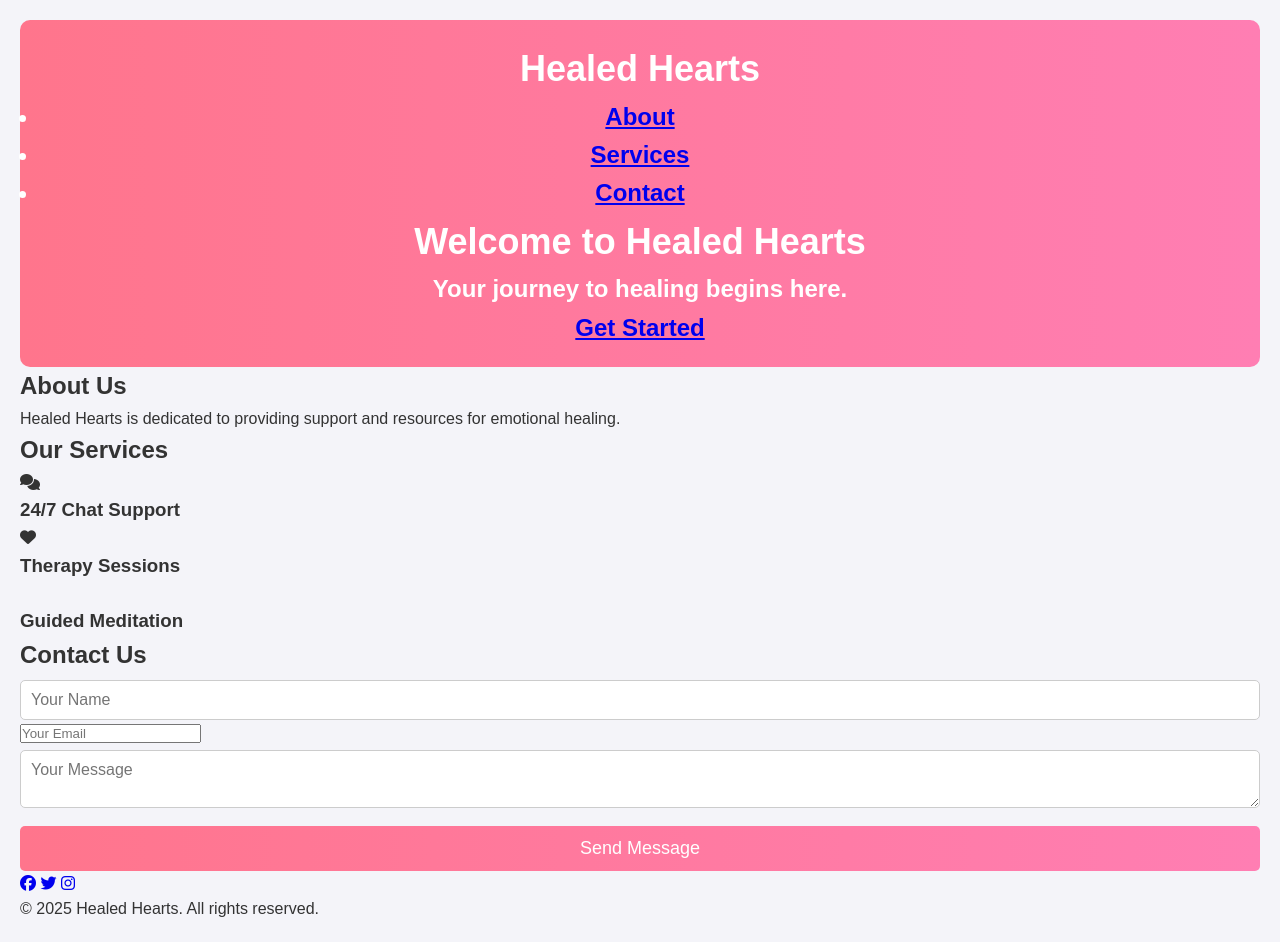
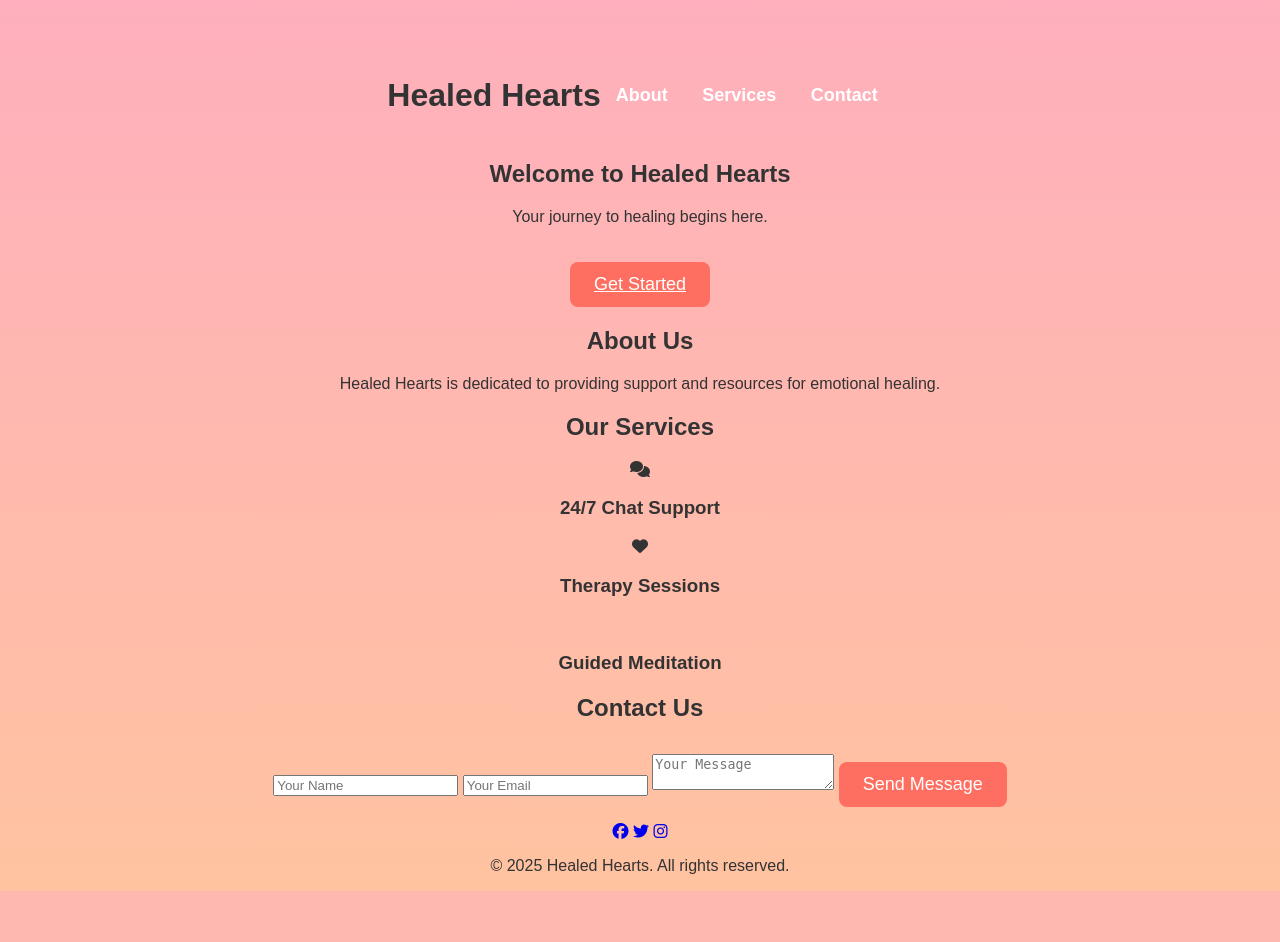
Before and after one commit to karthikeya25/healedhearts, a Flask app: page / in a window 1280 px wide. After the commit the page ends 891 px from the top, so only its background shows below. Run offline with Flask 3, Linux system fonts and the light colour scheme; data that the repository does not hold is empty; some libraries are stand-ins or nearby versions.

Commit message:
Update styles.css

```diff
--- a/healed_hearts/static/styles.css
+++ b/healed_hearts/static/styles.css
@@ -1,124 +1,72 @@
-/* General Styles */
-* {
+/* 🔹 General Page Styling */
+body {
+    font-family: 'Arial', sans-serif;
+    background: linear-gradient(to bottom, #ffafbd, #ffc3a0);
+    color: #333;
     margin: 0;
     padding: 0;
-    box-sizing: border-box;
-    font-family: 'Poppins', sans-serif;
+    text-align: center;
 }
 
-body {
-    background-color: #f4f4f9;
-    color: #333;
-    line-height: 1.6;
+/* 🔹 Header & Navigation Bar */
+.header {
+    background: #ff6f61;
     padding: 20px;
-}
-
-/* Header Styles */
-header {
-    text-align: center;
-    padding: 20px;
-    background: linear-gradient(to right, #ff758c, #ff7eb3);
     color: white;
     font-size: 24px;
     font-weight: bold;
-    border-radius: 10px;
+    position: fixed;
+    width: 100%;
+    top: 0;
+    left: 0;
+    z-index: 1000;
+    box-shadow: 0 2px 10px rgba(0, 0, 0, 0.1);
 }
 
-/* Form Styles */
-.post-story-container {
-    max-width: 600px;
-    margin: 30px auto;
-    background: white;
-    padding: 20px;
-    border-radius: 10px;
-    box-shadow: 0px 4px 10px rgba(0, 0, 0, 0.1);
-    animation: fadeIn 0.8s ease-in-out;
+/* Navbar */
+.navbar {
+    display: flex;
+    justify-content: center;
+    align-items: center;
+    margin-top: 50px;
 }
 
-.post-story-header {
-    text-align: center;
-    margin-bottom: 15px;
+.nav-links {
+    list-style: none;
+    padding: 0;
 }
 
-.post-story-header h2 {
-    color: #ff758c;
-    font-size: 26px;
-    margin-bottom: 5px;
+.nav-links li {
+    display: inline-block;
+    margin: 0 15px;
 }
 
-.post-story-header p {
-    color: #666;
-    font-size: 14px;
+.nav-links a {
+    text-decoration: none;
+    color: white;
+    font-size: 18px;
+    font-weight: bold;
+    transition: color 0.3s ease;
 }
 
-/* Input Fields */
-input[type="text"],
-textarea {
-    width: 100%;
-    padding: 10px;
-    margin-top: 5px;
-    border: 1px solid #ccc;
-    border-radius: 5px;
-    font-size: 16px;
-    transition: 0.3s;
+.nav-links a:hover {
+    color: #ffd700;
 }
 
-input[type="text"]:focus,
-textarea:focus {
-    border-color: #ff758c;
-    outline: none;
-    box-shadow: 0 0 5px rgba(255, 117, 140, 0.5);
+/* 🔹 Animated Logo */
+.logo {
+    font-size: 32px;
+    font-weight: bold;
+    opacity: 0;
+    transform: translateY(-10px);
+    animation: fadeIn 1s ease-in-out forwards;
 }
 
-/* Submit Button */
-button {
-    width: 100%;
-    padding: 12px;
-    background: linear-gradient(to right, #ff758c, #ff7eb3);
-    border: none;
-    border-radius: 5px;
-    color: white;
-    font-size: 18px;
-    cursor: pointer;
-    margin-top: 10px;
-    transition: 0.3s ease-in-out;
-}
-
-button:hover {
-    background: linear-gradient(to right, #ff7eb3, #ff758c);
-    transform: scale(1.05);
-}
-
-/* Success & Error Messages */
-.hidden {
-    display: none;
-}
-
-#success-message, #error-message {
-    text-align: center;
-    font-size: 16px;
-    padding: 10px;
-    margin-top: 15px;
-    border-radius: 5px;
-}
-
-#success-message {
-    background: #d4edda;
-    color: #155724;
-    border: 1px solid #c3e6cb;
-}
-
-#error-message {
-    background: #f8d7da;
-    color: #721c24;
-    border: 1px solid #f5c6cb;
-}
-
-/* Animations */
+/* 🔹 Animations */
 @keyframes fadeIn {
     from {
         opacity: 0;
-        transform: translateY(-20px);
+        transform: translateY(-10px);
     }
     to {
         opacity: 1;
@@ -126,14 +74,147 @@ button:hover {
     }
 }
 
-/* Responsive Design */
-@media (max-width: 600px) {
-    body {
-        padding: 10px;
+/* 🔹 Get Started Button */
+.btn {
+    display: inline-block;
+    background: #ff6f61;
+    color: white;
+    padding: 12px 24px;
+    font-size: 18px;
+    border: none;
+    cursor: pointer;
+    border-radius: 8px;
+    margin-top: 20px;
+    transition: transform 0.3s ease, background 0.3s ease;
+}
+
+.btn:hover {
+    background: #ff3b2f;
+    transform: scale(1.1);
+}
+
+/* Bouncing Animation */
+.bounce {
+    animation: bounce 0.5s ease infinite alternate;
+}
+
+@keyframes bounce {
+    from {
+        transform: translateY(0);
+    }
+    to {
+        transform: translateY(-5px);
+    }
+}
+
+/* 🔹 About, Services, and Contact Sections */
+.section {
+    background: white;
+    padding: 50px;
+    margin: 40px 10%;
+    border-radius: 10px;
+    box-shadow: 0 4px 10px rgba(0, 0, 0, 0.1);
+}
+
+/* 🔹 Contact Form */
+.contact-form {
+    display: flex;
+    flex-direction: column;
+    align-items: center;
+    margin-top: 30px;
+}
+
+.contact-form input,
+.contact-form textarea {
+    width: 80%;
+    padding: 12px;
+    margin: 10px 0;
+    border: 1px solid #ccc;
+    border-radius: 6px;
+    font-size: 16px;
+}
+
+.contact-form input:focus,
+.contact-form textarea:focus {
+    border-color: #ff6f61;
+    outline: none;
+}
+
+/* Form Button */
+.contact-form button {
+    width: 50%;
+    background: #ff6f61;
+    color: white;
+    font-size: 18px;
+    padding: 12px;
+    border: none;
+    border-radius: 6px;
+    cursor: pointer;
+    transition: background 0.3s ease;
+}
+
+.contact-form button:hover {
+    background: #ff3b2f;
+}
+
+/* Error Message */
+#error-message {
+    color: red;
+    font-size: 14px;
+    margin-top: 10px;
+}
+
+/* Success Message */
+#success-message {
+    color: green;
+    font-size: 16px;
+    margin-top: 10px;
+}
+
+/* 🔹 Floating Scroll-to-Top Button */
+#scrollTopBtn {
+    position: fixed;
+    bottom: 30px;
+    right: 20px;
+    background: #ff6f61;
+    color: white;
+    border: none;
+    padding: 12px 16px;
+    font-size: 18px;
+    cursor: pointer;
+    border-radius: 50%;
+    display: none;
+    transition: opacity 0.3s ease, transform 0.3s ease;
+}
+
+#scrollTopBtn:hover {
+    background: #ff3b2f;
+    transform: scale(1.1);
+}
+
+/* 🔹 Footer */
+.footer {
+    background: #ff6f61;
+    color: white;
+    padding: 20px;
+    text-align: center;
+    margin-top: 30px;
+}
+
+/* 🔹 Responsive Design */
+@media (max-width: 768px) {
+    .nav-links {
+        display: none;
+        flex-direction: column;
+        text-align: center;
     }
 
-    .post-story-container {
-        width: 100%;
-        padding: 15px;
+    .nav-links.nav-active {
+        display: flex;
+    }
+
+    .burger {
+        display: block;
+        cursor: pointer;
     }
 }
```
